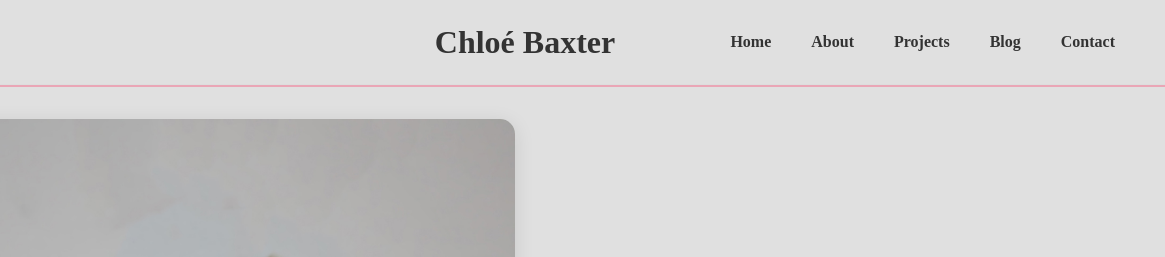
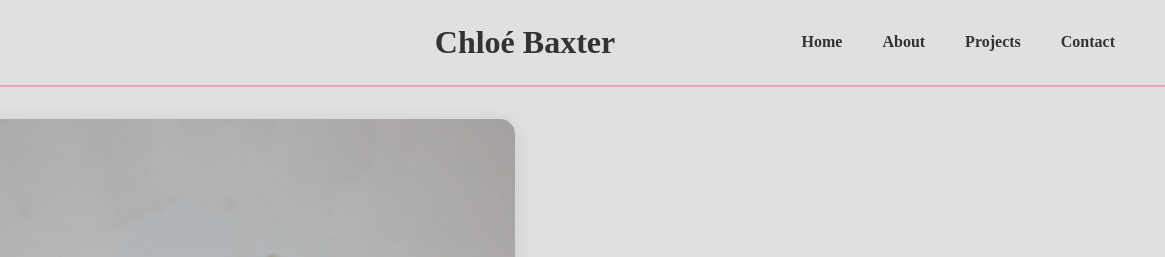
Before and after one commit to baxterc5/portfolio, a plain HTML site: page about.html in a window 1280 px wide. Shown: the top 257 px of the page, 115-1280 px from the left. Drawn offline with Linux system fonts and the light colour scheme.

Commit message:
updated about

```diff
--- a/about.html
+++ b/about.html
@@ -17,7 +17,7 @@
             <a href="index.html">Home</a>
             <a href="about.html" class="active">About</a>
             <a href="projects.html">Projects</a>
-            <a href="blog.html">Blog</a>
+            <!--<a href="blog.html">Blog</a>-->
             <a href="contact.html">Contact</a>
         </div>
     </nav>
```
